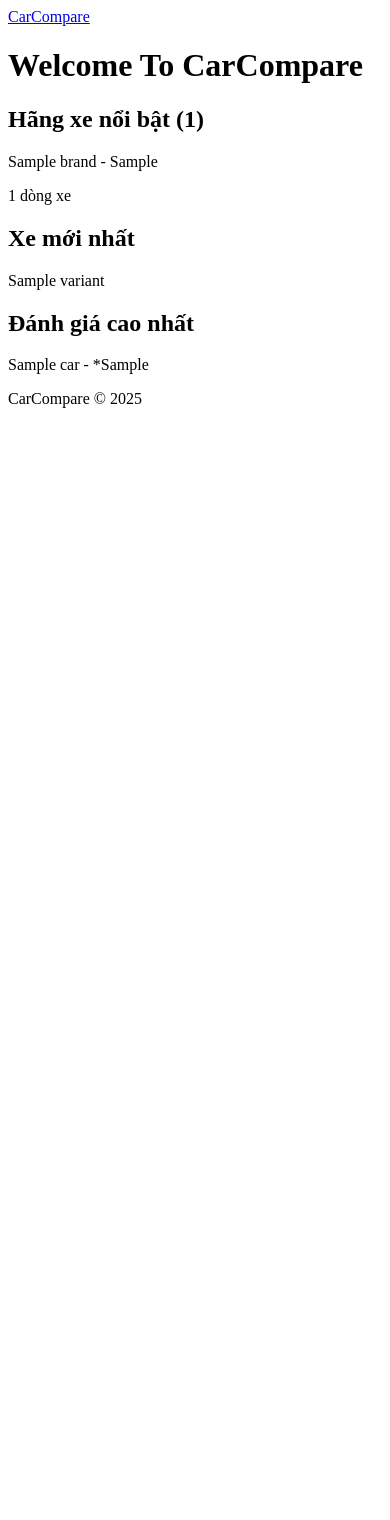
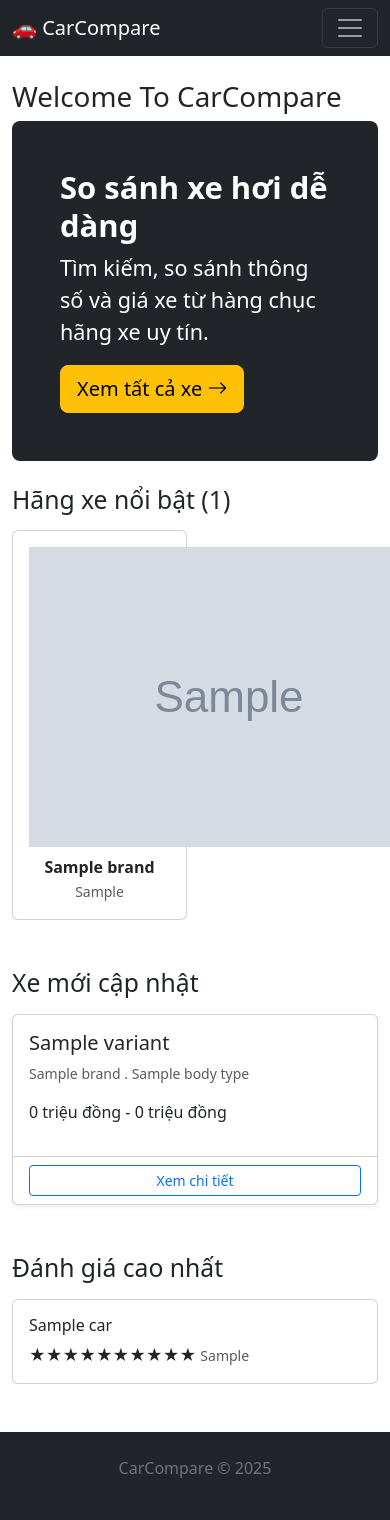
Before and after one commit to thanhthien176/car-website-project, a Django app: template cars/templates/cars/home.html in a window 390 px wide; the page is wider, and only the part inside the window is pictured. Before the commit the page ends 408 px from the top of that part, so only its background shows below. Run offline with Django 5.2, Linux system fonts and the light colour scheme; the template is opened without the code that fills it: most values are stand-ins (such as "Sample title", 1, 10 or a date in 2020); grey boxes marked "Sample" are stand-in pictures.

Commit message:
feat: Bootstrap UI, custom template tags, static files - Add static/css/custom.css: car-card hover, stars color, price-tag, brand-logo - Rewrite base.html: Bootstrap 5.3 CDN, Bootstrap Icons CDN, resposive navbar with active_url highlight, container layout, dark footer - Create cars/templatetags/car_filters.py:    - million_vnd: Decimal VND -> formated million string    - star_range: avg_rating -> range() for star icons    - active_url: simple_tag with request context -> 'active' css class - Update home.html: hero jumbotron, brand grid, latest variant cards, top-rated section with star_range - Update brand_list.html: responsive grid with model_count badge

```diff
--- a/cars/templates/cars/home.html
+++ b/cars/templates/cars/home.html
@@ -1,36 +1,104 @@
 {% extends "base.html" %}
+{% load car_filters %}
 
 {% block title %}CarCompare - Trang chủ{% endblock  %}
 {% block mete_description %}So sánh thông số và giá xe hơi tại Việt Nam{% endblock %}
 
 {% block content %}
+
     <h1>Welcome To CarCompare</h1>
+
+    {# Hero section #}
+    <div class="p-5 mb-4 bg-dark text-white rounded-3">
+        <h1 class="display-5 fw-bold">So sánh xe hơi dễ dàng</h1>
+        <p class="col-md-8 fs-4">Tìm kiếm, so sánh thông số và giá xe từ hàng chục hãng xe uy tín.</p>
+        <a href="{% url 'cars:car_list' %}" class="btn btn-warning btn-lg">
+            Xem tất cả xe <i class="bi bi-arrow-right"></i>
+        </a>
+    </div>
+
+    {# Featured brands #}
     <section>
-        <h2>Hãng xe nổi bật ({{ featured_brands.count }})</h2>
-        {% for brand in featured_brands %}
-            <p>{{ brand.name }} - {{ brand.country_of_origin }}</p>
-            <p>{{ brand.model_count }} dòng xe</p>
-        {% empty %}
-            <p>Chưa có hãng nào</p>
-        {% endfor %}
+        <h2 class="mb-3">Hãng xe nổi bật ({{ featured_brands.count }})</h2>
+        <div class="row row-cols-2 row-cols-md-4 g-3 mb-5">
+            {% for brand in featured_brands %}
+            <div class="col">
+                <a href="{{ brand.get_absolute_url }}" class="text-decoration-none">
+                    <div class="card text-center h-100 car-card">
+                        <div class="card-body">
+                            {% if brand.logo %}
+                                <img src="{{ brand.logo.url }}" alt="{{ brand.name }}"
+                                class="brand-logo mb-2">
+                            {% else %}
+                                <i class="bi bi-shield-check fs-1 text-secondary"></i>
+                            {% endif %}
+                            <p class="mb-0 fw-semibold">{{ brand.name }}</p>
+                            <small class="text-muted">{{ brand.country_of_origin }}</small>
+                        </div>
+                    </div>
+                </a>
+            </div>
+
+            {% empty %}
+                <p>Chưa có hãng nào</p>
+            {% endfor %}
+
+        </div>
+    </section>
+
+
+    <section>
+        <h2 class="mb-3">Xe mới cập nhật</h2>
+        <div class="row row-cols-1 row-cols-md-3 g-4 mb-5">
+            {% for variant in lastest_variant %}
+            <div class="col">
+                <div class="card h-100 car-card shadow-sm">
+                    <div class="card-body">
+                        <h5 class="card-title">{{ variant }}</h5>
+                        <p class="card-text text-muted small">
+                            {{ variant.car_model.brand.name }}
+                            {% if variant.car_model.body_type %}
+                                . {{ variant.car_model.body_type.name }}
+                            {% endif %}
+                        </p>
+                        <p class="price-tag">
+                            {{ variant.price_min|million_vnd }} -
+                            {{ variant.price_max|million_vnd }}
+                        </p>
+                    </div>
+                    <div class="card-footer bg-transparent">
+                        <a href="{{ variant.get_absolute_url }}"
+                         class="btn btn-outline-primary btn-sm w-100">
+                            Xem chi tiết
+                        </a>
+                    </div>
+                </div>
+            </div>
+            {% empty %}
+            <div class="col"><p class="text-muted">Chưa có dữ liệu xe.</p></div>
+
+            {% endfor %}
+        </div>
+
     </section>
 
     <section>
-        <h2>Xe mới nhất</h2>
-        {% for variant in latest_variants %}
-            <p>{{ variant}}</p>
-        {% empty %}
-            <p>Chưa có xe nào</p>
-        {% endfor %}
-    </section>
-
-    <section>
-        <h2>Đánh giá cao nhất</h2>
-        {% for car in top_rated %}
-            <p>{{car}} - *{{car.avg_rating}}</p>
-        {% empty %}
-            <p>Chưa có đánh giá nào.</p>
-        {% endfor %}
+        <h2 class="mb-3">Đánh giá cao nhất</h2>
+        <div class="row row-cols-1 row-cols-md-4 g-3">
+            {% for car in top_rated  %}
+            <div class="col">
+                <div class="card h-100 car-card">
+                    <div class="card-body">
+                        <h6 class="card-title">{{ car }}</h6>
+                        <span class="stars">
+                            {% for i in car.avg_rating|star_range %}★{% endfor %}
+                        </span>
+                        <span class="text-muted small">{{ car.avg_rating }}</span>
+                    </div>
+                </div>
+            </div>
+            {% endfor %}
+        </div>
     </section>
 
 {% endblock %}
--- /dev/null
+++ b/cars/templatetags/car_filters.py
@@ -0,0 +1,44 @@
+from django import template
+from decimal import Decimal
+
+register = template.Library()
+
+@register.filter(name='million_vnd')
+def million_vnd(value):
+    """Convert raw VND (int/Decimal) → "1,100 triệu".
+    Usage: {{ variant.price_min|million_vnd }}
+
+    Args:
+        value (_type_): _description_
+    """
+    if not value:
+        return "Liên hệ"
+
+    try:
+        million = Decimal(str(value))/Decimal(1_000_000)
+        return f'{million:,.0f} triệu đồng'
+    except Exception:
+        return str(value)
+
+@register.filter(name='star_range')
+def star_range(rating):
+    """
+    Convert avg_rating Decimal → range(n) for star icon loop.
+    Usage: {% for i in car.avg_rating|star_range %}⭐{% endfor %}
+    """
+    try:
+        return range(round(float(rating)))
+    except (ValueError, TypeError):
+        return range(0)
+
+@register.simple_tag(takes_context=True)
+def active_url(context, url_name):
+    """
+    Return 'active' if current page URL name matches url_name, else ''.
+    Usage: <a class="nav-link {% active_url 'home' %}">
+    Requires 'django.template.context_processors.request' in TEMPLATES.
+    """
+    request = context.get('request')
+    if request and request.resolver_match:
+        return 'active' if request.resolver_match.url_name == url_name else ''
+    return ''
--- a/templates/base.html
+++ b/templates/base.html
@@ -1,3 +1,4 @@
+{% load static car_filters %}
 
 <!DOCTYPE html>
 <html lang="vi">
@@ -6,21 +7,72 @@
     <meta name="viewport" content="width=device-width, initial-scale=1.0">
     <title>{% block title %}CarCompare{% endblock %}</title>
     <meta name="description" content="{% block meta_description %}So sánh xe hơi tại Việt Nam{% endblock %}">
+
+    {# Bootstrap css #}
+    <link href="https://cdn.jsdelivr.net/npm/bootstrap@5.3.8/dist/css/bootstrap.min.css" rel="stylesheet"
+    integrity="sha384-sRIl4kxILFvY47J16cr9ZwB07vP4J8+LH7qKQnuqkuIAvNWLzeN8tE5YBujZqJLB" crossorigin="anonymous">
+
+    {# Bootstrap Icons #}
+    <link rel="stylesheet" href="https://cdn.jsdelivr.net/npm/bootstrap-icons@1.13.1/font/bootstrap-icons.min.css">
+
+    {# Custom css #}
+    <link rel="stylesheet" href="{% static 'css/custom.css' %}">
+
+    {% block style %}{% endblock style %}
     {% block extra_head %}{% endblock %}
 </head>
 <body>
-    <nav>
-        <a href="/">CarCompare</a>
+    <nav class="navbar navbar-expand-lg navbar-dark bg-dark">
+        <div class="container">
+            <a class="navbar-brand" href="{% url 'cars:home' %}">
+                <span class="brand-icon">🚗</span> CarCompare
+            </a>
+
+            {# Mobile toggle #}
+            <button class="navbar-toggler" type="button"
+                    data-bs-toggle="collapse" data-bs-target="#mainNav">
+                <span class="navbar-toggler-icon"></span>
+            </button>
+
+            <div class="collapse navbar-collapse" id="mainNav">
+                <ul class="navbar-nav ms-auto">
+                    <li class="nav-item">
+                        <a class="nav-link {% active_url 'home' %}"
+                           href="{% url 'cars:home' %}">
+                            <i class="bi bi-house"></i> Trang chủ
+                        </a>
+                    </li>
+                    <li class="nav-item">
+                        <a class="nav-link {% active_url 'brand_list' %}"
+                           href="{% url 'cars:brand_list' %}">
+                            <i class="bi bi-shield-check"></i> Hãng xe
+                        </a>
+                    </li>
+                    <li class="nav-item">
+                        <a class="nav-link {% active_url 'car_list' %}"
+                           href="{% url 'cars:car_list' %}">
+                            <i class="bi bi-car-front"></i> Tất cả xe
+                        </a>
+                    </li>
+                </ul>
+            </div>
+        </div>
     </nav>
 
-    <main>
+    {# Main content #}
+    <main class="container my-4">
         {% block content %}{% endblock %}
     </main>
 
-    <footer>
-        <p>CarCompare © 2025</p>
+    <footer class="bg-dark text-secondary text-center py-4 mt-5">
+        <div class="container">
+            <p>CarCompare © 2025</p>
+        </div>
     </footer>
 
+    {# Bootstrap JS bundle (includes Popper) #}
+    <script src="https://cdn.jsdelivr.net/npm/bootstrap@5.3.8/dist/js/bootstrap.bundle.min.js" integrity="sha384-FKyoEForCGlyvwx9Hj09JcYn3nv7wiPVlz7YYwJrWVcXK/BmnVDxM+D2scQbITxI" crossorigin="anonymous"></script>
     {% block extra_js %}{% endblock %}
+
 </body>
 </html>
```
Also changed, not shown: cars/templates/cars/brand_list.html (+24 -23 lines), cars/templatetags/__init__.py (added).
